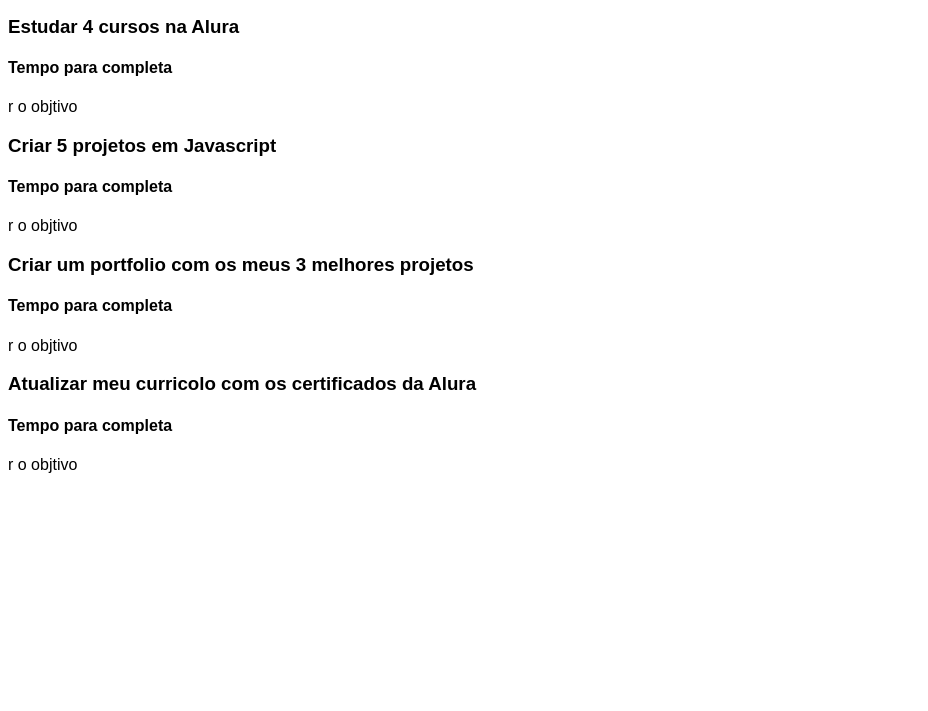
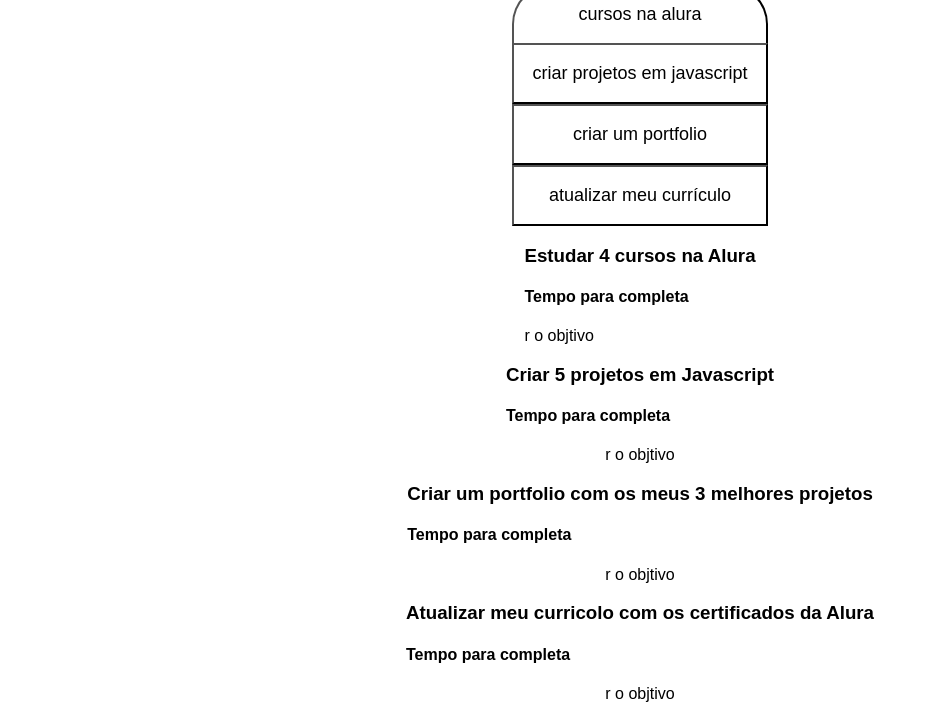
Before and after one commit to suoza-Rafa/projeto-de-program-o, a plain HTML site: page index.html in a window 1280 px wide. Shown: the part 92-803 px from the top of the page, without its empty margins (0-928 px from the left). Drawn offline with Linux system fonts and the light colour scheme; a script that the page names is missing.

Commit message:
style.css

```diff
--- a/style.css
+++ b/style.css
@@ -5,7 +5,7 @@
   --verde: #6FFF57;
   --branco: #FFFFFF;
 --botao-ativo: #3A375E;
---botao-ativo: rgba(58, 55, 94, 0.5);
+--botao-inativo: rgba(58, 55, 94, 0.5);
 --texto-fundo: rgba(58, 55, 94, 0.3);
  }
 
@@ -14,3 +14,64 @@
     color: var(--branco);
     font-family: "Chakra Petch", sans-serif;
  }
+
+
+ .conteudo-principal{
+  display: flex;
+  flex-direction: column;
+  justify-content: center;
+  align-items: center;
+  max-width: 1200px;
+  width: 100%;
+  margin: 0 auto;
+}
+
+.titulo-principal{
+  text-align: left;
+  width: 100%;
+  font-size: 32px;
+}
+
+.titulo-principal span{
+  color: var(--verde);
+}
+
+
+.botao{
+    font-family: "chackra petch",sans-serif;
+    background-color: var(--botao-inativo);
+    color: var(--branco);
+    display: flex;
+    justify-content: center;
+    padding: 1em;
+    font-size: 18px;
+    align-items: center;
+    width: 100%;ont-family: "Chakra Petch", sans-serif;
+  }
+
+ .botao:first-child{
+  border-radius: 40px 40px 0 0;
+ }
+
+ .botoes{
+      display: block;
+ }
+
+ .ativo{
+  background-color: var(--botao-ativo);
+border-bottom: 4px solid var(--verde);
+}
+
+ @media screen and (min--width: 780px) {
+    .botoes{
+       display: flex;
+    }
+ .botao:first-child{
+  border-radius: 40px 0 0 0;
+ }
+
+  .botao:last-child{
+  border-radius: 0 40px 0 0;
+ }
+
+}
```
